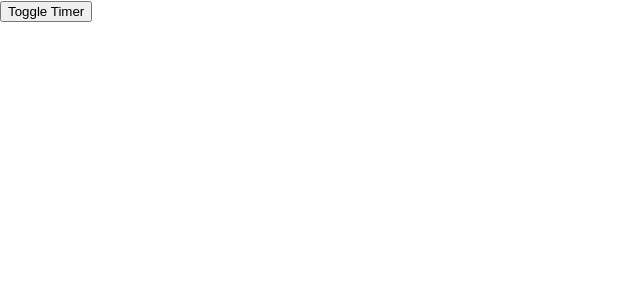
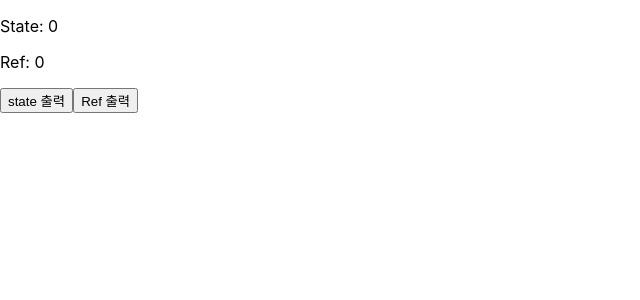
Before and after one commit to hyunwoo86/react_study, a React (Create React App) app in the folder react_study_room/: page / in a window 1280 px wide. Shown: the top 300 px of the page, without its empty margins (0-640 px from the left). Built offline with nearby package versions, Linux system fonts and the light colour scheme; the HTML template or start-up script is replaced by a standard one.

Commit message:
React Hooks에 취한다 - useRef 완벽 정리 1# 변수 관리 | 리액트 훅스 시리즈
useRef 초기 설명

useRef를 사용하면 렌더링이 되지 않고 데이터를 변환 시킬 수 있다.
많이 랜더링이 되는 무거운 것들을 많이 줄일 수 있다.,

```diff
--- a/react_study_room/src/App.js
+++ b/react_study_room/src/App.js
@@ -1,47 +1,24 @@
 import "./App.css";
-import React, { useState, useEffect } from "react";
-import Timer from "./component/Timer";
-
-function Out_function() {
-  // console.log("outFunction");
-}
+import { useState, useRef } from "react";
 
 function App() {
-  // useEffect(Out_function);
+  const [count, setCount] = useState(0);
+  const countRef = useRef(0);
+  console.log("rendering...");
+  const handleIncreaseCount = () => {
+    setCount(count + 1);
+  };
+  const handleRefCount = () => {
+    countRef.current += 1;
+    console.log("ref : " + countRef.current);
+  };
 
-  // const [count, setCount] = useState(1);
-  // const [name, setName] = useState("");
-
-  // // useEffect(() => {
-  // //   console.log("count rendering");
-  // // }, [count]);
-
-  // useEffect(() => {
-  //   console.log("first rendering");
-  // }, []);
-
-  // const handleCountUpdate = () => {
-  //   setCount(count + 1);
-  // };
-
-  // const handleInputName = (e) => {
-  //   console.log();
-  //   setName(e.target.value);
-  // };
-  const [showTimer, setShowTimer] = useState(false);
-
-  const handleShowTimer = () => {
-    setShowTimer(!showTimer);
-  };
   return (
     <div className="starcoding">
-      {showTimer && <Timer></Timer>}
-      <button onClick={handleShowTimer}>Toggle Timer</button>
-      {/* <button onClick={handleCountUpdate}>Update</button>
-      <span>count: {count}< /span>
-      <br></br>
-      <input type="text" onChange={handleInputName}></input>
-      name: {name} */}
+      <p>State: {count}</p>
+      <p>Ref: {countRef.current}</p>
+      <button onClick={handleIncreaseCount}>state 출력</button>
+      <button onClick={handleRefCount}>Ref 출력</button>
     </div>
   );
 }
```
